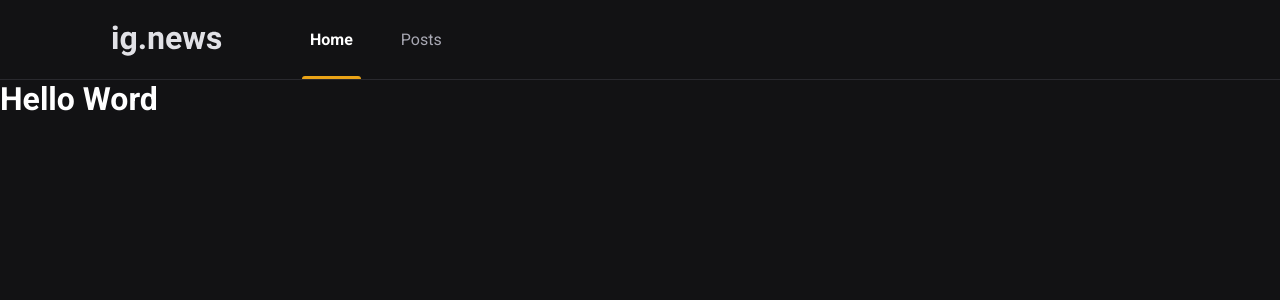
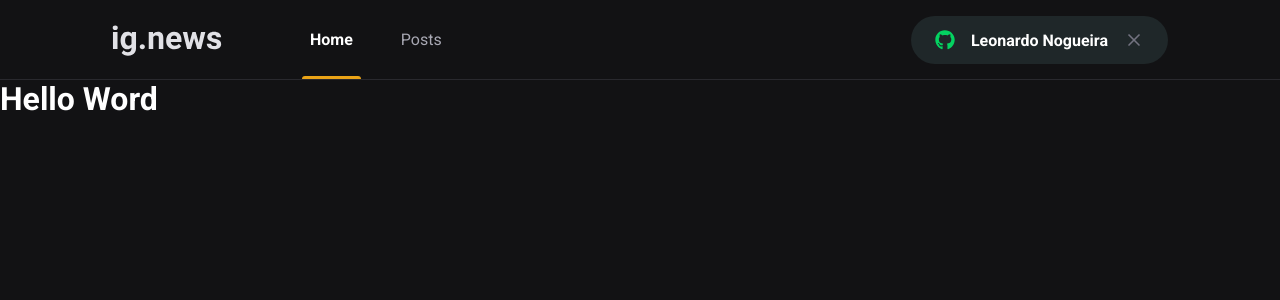
Before and after one commit to leo-ngra/Projeto-Next.js, a Next.js app: page / in a window 1280 px wide. Shown: the top 300 px of the page. Built offline with nearby package versions, Linux system fonts and the light colour scheme.

Commit message:
add botao logIn

```diff
--- a/package.json
+++ b/package.json
@@ -12,6 +12,7 @@
     "next": "12.2.5",
     "react": "18.2.0",
     "react-dom": "18.2.0",
+    "react-icons": "^4.4.0",
     "sass": "^1.54.8"
   },
   "devDependencies": {
--- a/src/components/Header/index.tsx
+++ b/src/components/Header/index.tsx
@@ -1,3 +1,4 @@
+import { SignInButton } from '../SignInButton';
 import styles from './styles.module.scss';
 
 export function Header(){
@@ -9,6 +10,8 @@
                     <a className={styles.active}>Home</a>
                     <a>Posts</a>
                 </nav>
+
+                <SignInButton />
             </div>
         </header>
     );
--- a/src/components/Header/styles.module.scss
+++ b/src/components/Header/styles.module.scss
@@ -51,4 +51,8 @@
             }
         }
     }
+
+    button {
+        margin-left: auto;
+    }
 }
--- /dev/null
+++ b/src/components/SignInButton/index.tsx
@@ -0,0 +1,28 @@
+import { FaGithub } from 'react-icons/fa';
+import { FiX } from 'react-icons/fi';
+
+import styles from './styles.module.scss';
+
+export function SignInButton(){
+
+    const isUserLoggedIn = true;
+
+    return isUserLoggedIn ? (
+        <button
+            type="button"
+            className={styles.signInButton}
+        >
+            <FaGithub color='#04d361' />
+            Leonardo Nogueira
+            <FiX color='737380' className={styles.closeIcon}/>
+        </button>
+
+    ) : (
+        <button
+            type="button"
+            className={styles.signInButton}
+        >
+          <FaGithub color='#eba417' />
+          Sing in with GitHub
+      </button>)
+}
--- /dev/null
+++ b/src/components/SignInButton/styles.module.scss
@@ -0,0 +1,33 @@
+.signInButton {
+    height: 3rem;
+    border-radius: 3rem;
+    background: var(--gray-850);
+    border: 0;
+    padding: 0 1.5rem;
+
+    display: flex;
+    align-items: center;
+    justify-content: center;
+
+    color: var(--white);
+    font-weight: bold;
+
+    svg {
+        width: 20px;
+        height: 20px;
+    }
+
+    svg:first-child {
+        margin-right: 1rem;
+    }
+
+    svg.closeIcon{
+        margin-left: 1rem;
+    }
+
+    transition: filter 0.2s;
+
+    &:hover {
+        filter: brightness(0.8);
+    }
+}
--- a/src/styles/global.scss
+++ b/src/styles/global.scss
@@ -10,6 +10,7 @@
     --gray-100: #e1e1e6;
     --gray-300: #a8a8b3;
     --gray-800: #29292e;
+    --gray-850: #1f2729;
     --gray-900: #121214;
 
     --cyan-500: #61dafb;
```
Also changed, not shown: 1 other file (tests, documents, lock files or other folders).
